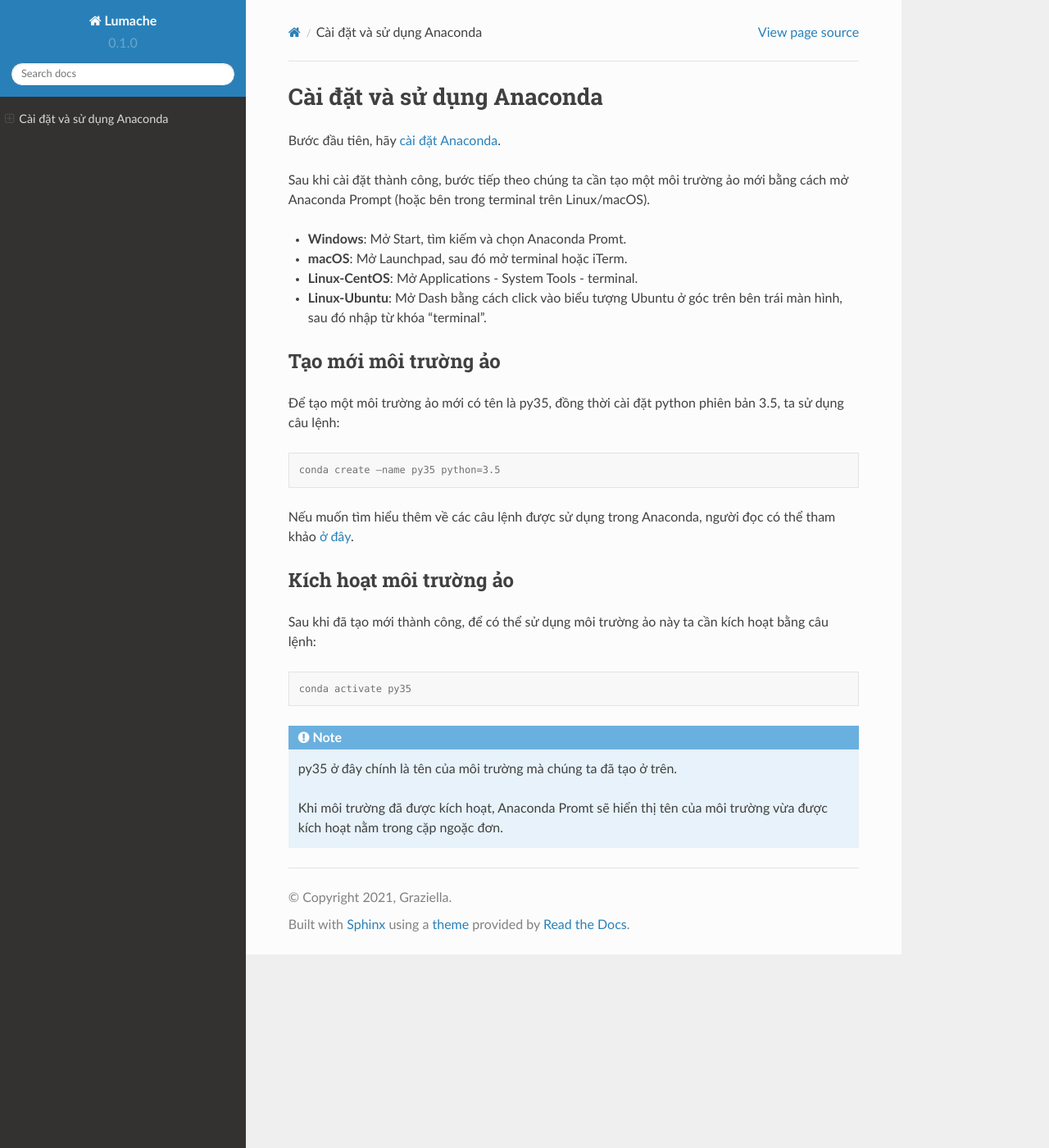
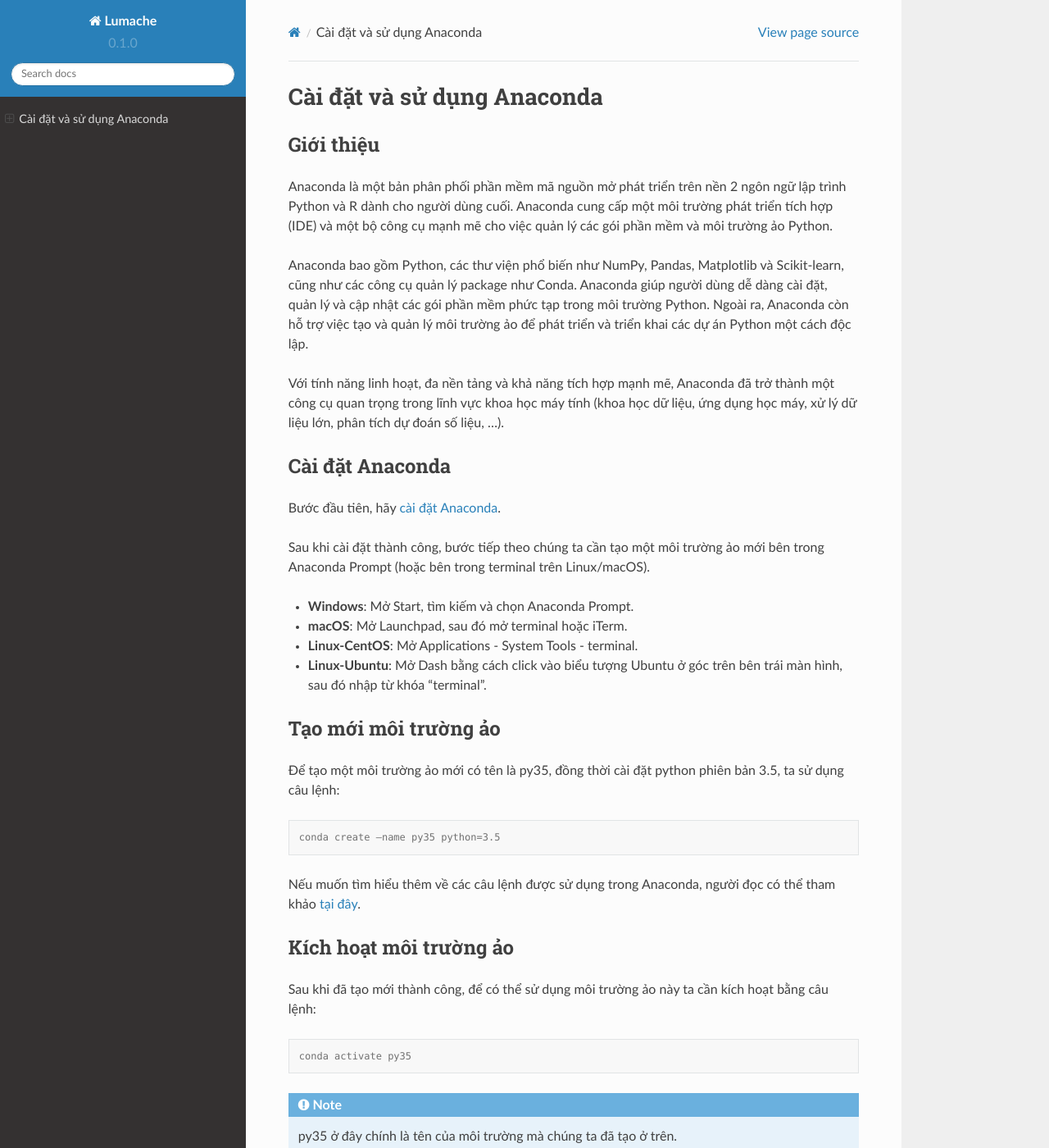
Before and after one commit to dlowji/rtd-openedx, a Sphinx documentation site: the page built from docs/source/anaconda.rst, in a window 1280 px wide and 1400 px high. Shown: the whole window at 82% size. Built offline with Sphinx 7.4.7 and the Read the Docs theme 2.0.0, drawn with Linux system fonts in a browser that asks for light colours; some of the changed text lies outside the part shown.

Commit message:
Update anaconda.rst

```diff
--- a/docs/source/anaconda.rst
+++ b/docs/source/anaconda.rst
@@ -2,11 +2,22 @@
 
 Cài đặt và sử dụng Anaconda
 ===========================
+
+Giới thiệu
+----------
+Anaconda là một bản phân phối phần mềm mã nguồn mở phát triển trên nền 2 ngôn ngữ lập trình Python và R dành cho người dùng cuối. Anaconda cung cấp một môi trường phát triển tích hợp (IDE) và một bộ công cụ mạnh mẽ cho việc quản lý các gói phần mềm và môi trường ảo Python.
+
+Anaconda bao gồm Python, các thư viện phổ biến như NumPy, Pandas, Matplotlib và Scikit-learn, cũng như các công cụ quản lý package như Conda. Anaconda giúp người dùng dễ dàng cài đặt, quản lý và cập nhật các gói phần mềm phức tạp trong môi trường Python. Ngoài ra, Anaconda còn hỗ trợ việc tạo và quản lý môi trường ảo để phát triển và triển khai các dự án Python một cách độc lập.
+
+Với tính năng linh hoạt, đa nền tảng và khả năng tích hợp mạnh mẽ, Anaconda đã trở thành một công cụ quan trọng trong lĩnh vực khoa học máy tính (khoa học dữ liệu, ứng dụng học máy, xử lý dữ liệu lớn, phân tích dự đoán số liệu, …).
+
+Cài đặt Anaconda
+----------------
 Bước đầu tiên, hãy `cài đặt Anaconda <https://www.anaconda.com/download/>`_.
 
-Sau khi cài đặt thành công, bước tiếp theo chúng ta cần tạo một môi trường ảo mới bằng cách mở Anaconda Prompt (hoặc bên trong terminal trên Linux/macOS).
+Sau khi cài đặt thành công, bước tiếp theo chúng ta cần tạo một môi trường ảo mới bên trong Anaconda Prompt (hoặc bên trong terminal trên Linux/macOS).
 
-* **Windows**: Mở Start, tìm kiếm và chọn Anaconda Promt.
+* **Windows**: Mở Start, tìm kiếm và chọn Anaconda Prompt.
 * **macOS**: Mở Launchpad, sau đó mở terminal hoặc iTerm.
 * **Linux-CentOS**: Mở Applications - System Tools - terminal.
 * **Linux-Ubuntu**: Mở Dash bằng cách click vào biểu tượng Ubuntu ở góc trên bên trái màn hình, sau đó nhập từ khóa "terminal".
@@ -19,7 +30,7 @@
 
     conda create –name py35 python=3.5
 
-Nếu muốn tìm hiểu thêm về các câu lệnh được sử dụng trong Anaconda, người đọc có thể tham khảo `ở đây <https://docs.conda.io/projects/conda/en/4.6.0/_downloads/52a95608c49671267e40c689e0bc00ca/conda-cheatsheet.pdf>`_.
+Nếu muốn tìm hiểu thêm về các câu lệnh được sử dụng trong Anaconda, người đọc có thể tham khảo `tại đây <https://docs.conda.io/projects/conda/en/4.6.0/_downloads/52a95608c49671267e40c689e0bc00ca/conda-cheatsheet.pdf>`_.
 
 Kích hoạt môi trường ảo
 ------------------------
@@ -32,4 +43,4 @@
 .. note::
     py35 ở đây chính là tên của môi trường mà chúng ta đã tạo ở trên.
 
-    Khi môi trường đã được kích hoạt, Anaconda Promt sẽ hiển thị tên của môi trường vừa được kích hoạt nằm trong cặp ngoặc đơn.
+    Khi môi trường đã được kích hoạt, Anaconda Prompt sẽ hiển thị tên của môi trường vừa được kích hoạt nằm trong cặp ngoặc đơn.
```
